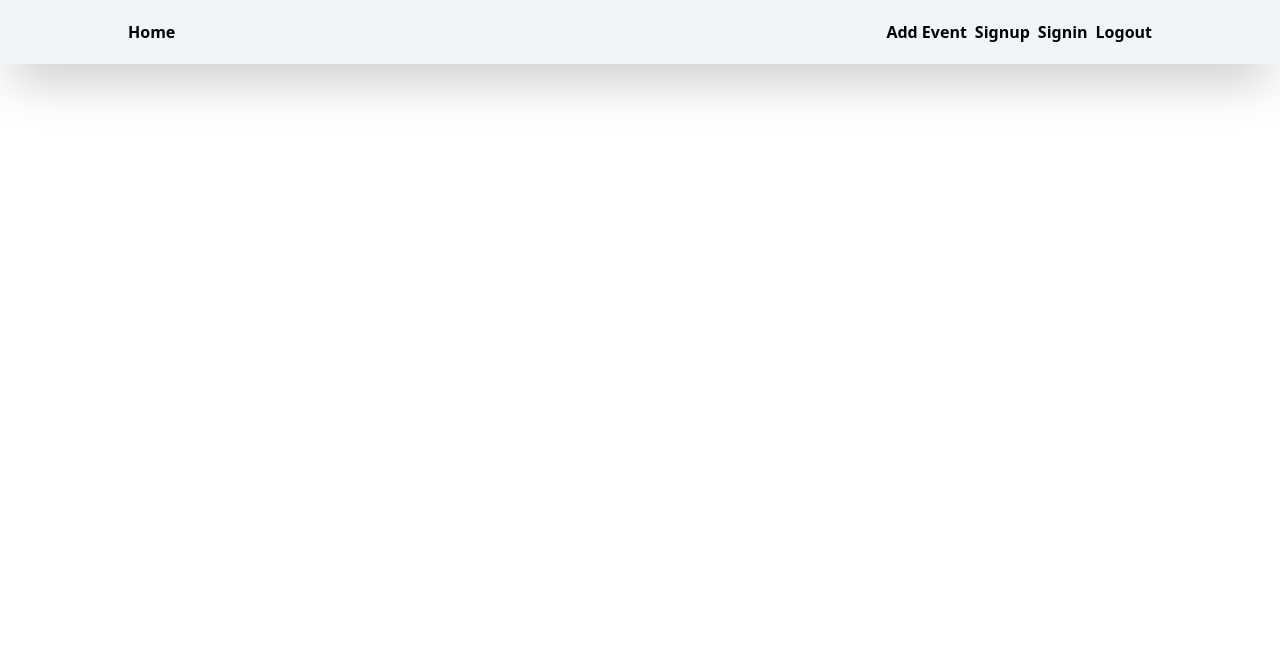
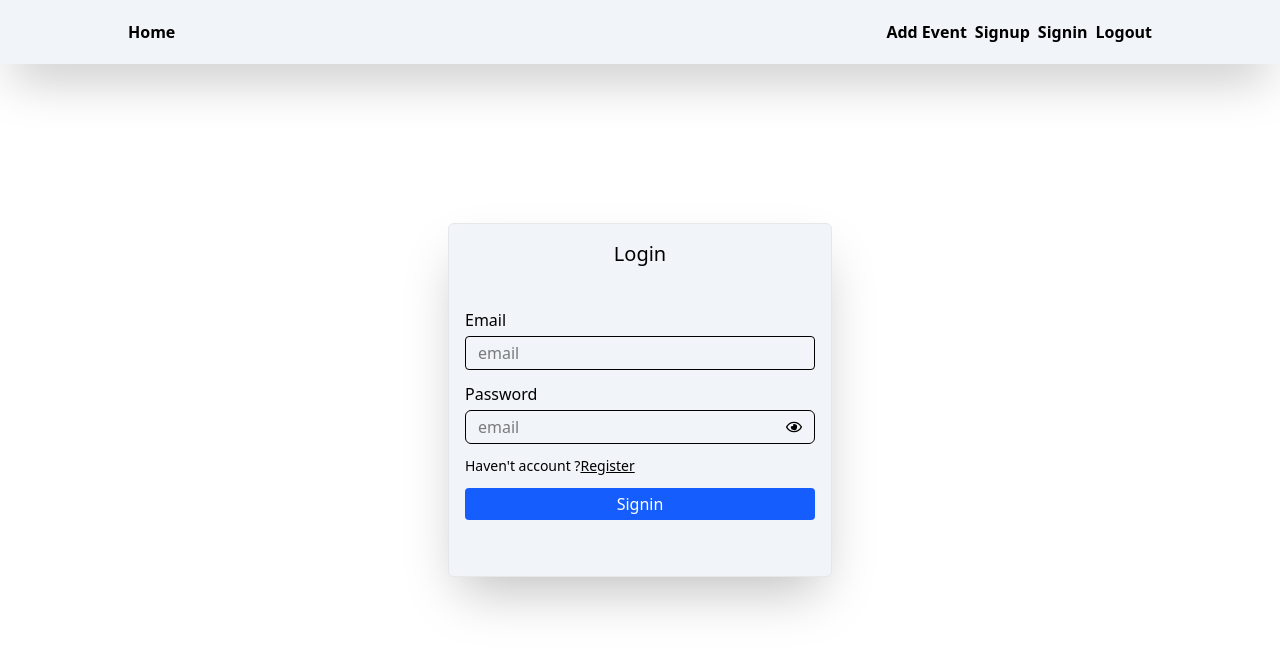
Before and after one commit to warsi0707/event-app, a React app in the folder frontend/: page /signin in a window 1280 px wide. Shown: the top 650 px of the page. Built offline with nearby package versions, Linux system fonts and the light colour scheme; the HTML template or start-up script is replaced by a standard one.

Commit message:
signin-page

```diff
--- a/frontend/src/components/EventCard.jsx
+++ b/frontend/src/components/EventCard.jsx
@@ -7,7 +7,7 @@ function EventCard(){
     return (
         <div className="w-full bg-slate-100 shadow-2xl border border-gray-200 flex flex-col gap-3 rounded-md p-3">
             <div className="flex justify-between pr-5">
-                <h1 className="text-2xl font-semibold">Title</h1>
+                <h1 className="md:text-2xl font-semibold">Title</h1>
                 <Link to={"#"}><FaExternalLinkAlt/></Link>
             </div>
             <p className="text-xs md:text-sm">Lorem ipsum dolor sit amet consectetur adipisicing elit. Cum odit, incidunt voluptas sit vero dignissimos possimus harum! Et, facilis vitae?</p>
@@ -19,7 +19,7 @@ function EventCard(){
                 <div className="flex gap-2 justify-end">
                     <button className="bg-green-400 cursor-pointer text-xs p-1 md:text-sm md:px-5 rounded-md" >Join event</button>
                     <button className="bg-green-400 cursor-pointer text-xs p-1 md:text-sm md:px-5 rounded-md" >Join event</button>
-                    <button className="bg-green-400 cursor-pointer text-xs p-1 md:text-sm md:px-5 rounded-md" >Join event</button>
+                    {/* <button className="bg-green-400 cursor-pointer text-xs p-1 md:text-sm md:px-5 rounded-md" >Join event</button> */}
                 </div>
             </div>
         </div>
--- /dev/null
+++ b/frontend/src/components/FormInput.jsx
@@ -0,0 +1,12 @@
+import { memo } from "react"
+
+function FormInput({type }){
+    return(
+         <div className="flex flex-col gap-1" >
+            <label htmlFor="">Email</label>
+            <input type="text" placeholder="email" className="border p-1 rounded-sm px-3" />
+        </div>
+    )
+}
+
+export default memo(FormInput)
--- /dev/null
+++ b/frontend/src/components/SignButton.jsx
@@ -0,0 +1,9 @@
+import { memo } from "react"
+
+function SignButton(){
+    return (
+        <button className="bg-blue-600 text-white cursor-pointer w-full p-1 rounded-sm">Signin</button>
+    )
+}
+
+export default memo(SignButton)
--- a/frontend/src/pages/Home.jsx
+++ b/frontend/src/pages/Home.jsx
@@ -3,7 +3,7 @@ import EventCard from "../components/EventCard";
 export default function Home(){
     return (
         <div className="w-full p-5 md:w-[900px] mx-auto">
-            <h1 className="text-3xl font-semibold ">Our All events</h1>
+            <h1 className="text-xl  md:text-3xl font-semibold ">Our All events</h1>
             <div className="w-full min-h-screen flex flex-col gap-5 mx-auto py-10">
                 <EventCard/>
                 <EventCard/>
--- a/frontend/src/pages/Signin.jsx
+++ b/frontend/src/pages/Signin.jsx
@@ -1,5 +1,35 @@
+import { Link } from "react-router";
+import FormInput from "../components/FormInput";
+import SignButton from "../components/SignButton";
+import { useState } from "react";
+import { FaRegEye } from "react-icons/fa";
+import { FaRegEyeSlash } from "react-icons/fa";
+
 export default function Signin(){
+    const [showPassword, setShowPassword] = useState(false)
     return (
-        <div></div>
+        <div className="min-h-screen w-full p-3 md:w-[900px]  mx-auto flex justify-center items-center">
+            <div className="bg-slate-100 shadow-2xl border border-gray-200 -mt-32 w-96  p-4 rounded-md">
+                <h1 className="text-xl text-center ">Login </h1>
+                <div className="flex flex-col py-10 gap-3">
+                    <FormInput/>
+                     <div className="flex flex-col gap-1" >
+                        <label htmlFor="">Password</label>
+                        <div className="w-full border flex p-1 rounded-md px-3">
+                            <input type={showPassword? "text": "password"} placeholder="email" className="w-full outline-none " />
+                            {showPassword?
+                            <button onClick={()=> setShowPassword(!showPassword)} className="cursor-pointer"><FaRegEyeSlash/></button>:
+                            <button onClick={()=> setShowPassword(!showPassword)} className="cursor-pointer"><FaRegEye/></button>
+                            }
+                        </div>
+                    </div>
+                    <div className="flex items-center text-xs md:text-sm">
+                        <p>Haven't account ?</p>
+                        <Link to={"/signup"} className="underline hover:text-blue-800">Register</Link>
+                    </div>
+                    <SignButton/>
+                </div>
+            </div>
+        </div>
     )
 }
```
